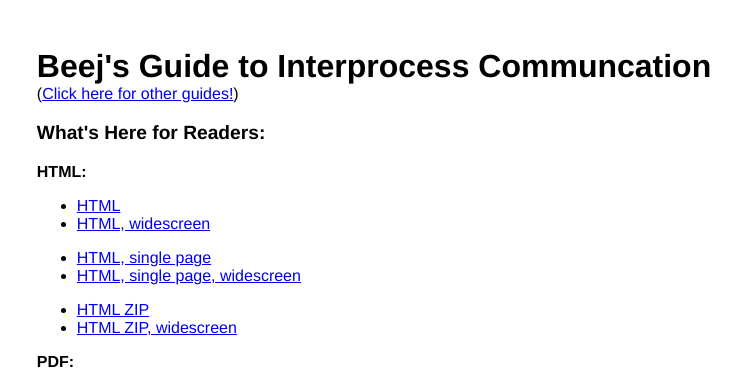
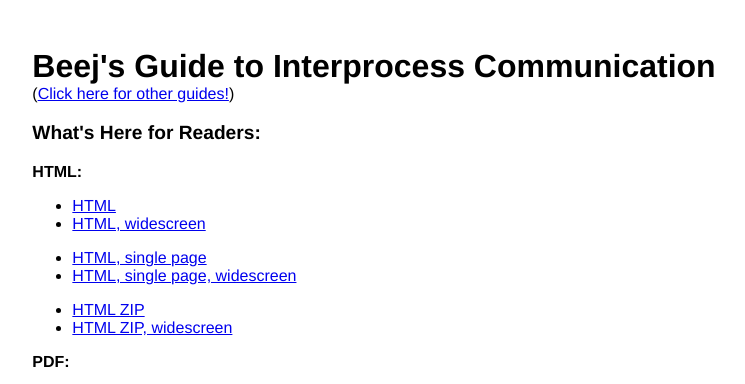
Before and after one commit to beejjorgensen/bgipc, a plain HTML site: page website/index.html in a window 1280 px wide. Shown: the part 408-792 px from the top of the page, without its empty margins (266-1011 px from the left). Drawn offline with Linux system fonts and the light colour scheme.

Commit message:
Fix typo in title, should be Communication

```diff
--- a/website/index.html
+++ b/website/index.html
@@ -53,7 +53,7 @@
 		-->
 
 		<div class="left">
-			<h1 class="maintitle">Beej's Guide to Interprocess Communcation</h1>
+			<h1 class="maintitle">Beej's Guide to Interprocess Communication</h1>
 
 			(<a href="http://beej.us/guide/">Click here for other guides!</a>)
 
```
